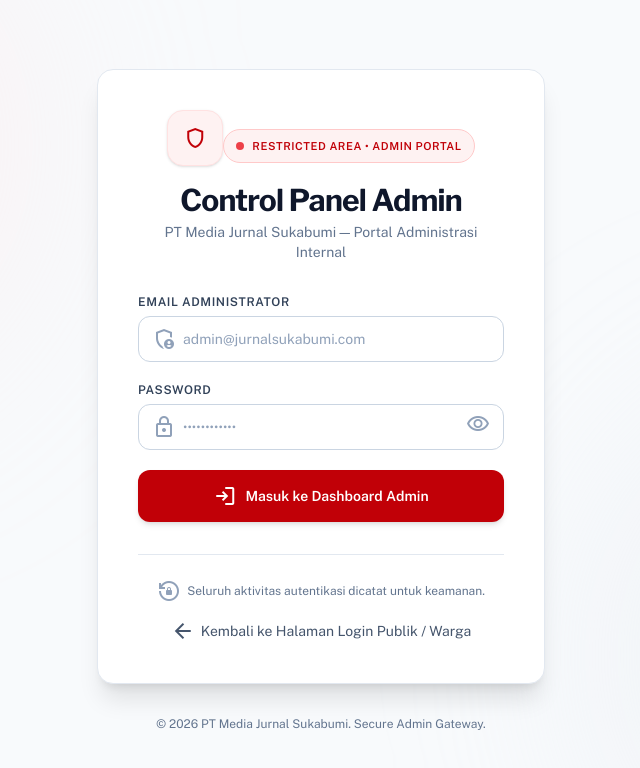
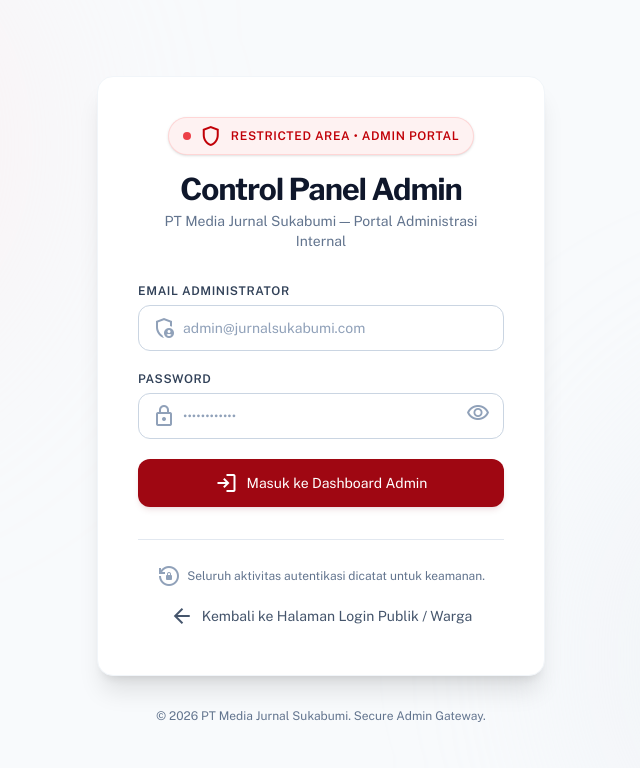
Before and after one commit to dmakapeli-prog/halo-jurnal-app, a Next.js app: page /admin/login in a window 1280 px wide. Shown: the top 768 px of the page, without its empty margins (319-959 px from the left). Built offline with nearby package versions, Linux system fonts and the light colour scheme.

Commit message:
style: polish admin login badge, inputs, and maroon button theme

```diff
--- a/app/admin/login/page.tsx
+++ b/app/admin/login/page.tsx
@@ -100,22 +100,19 @@
       <div className="absolute bottom-[-10%] right-[-10%] w-[450px] h-[450px] bg-slate-200/50 rounded-full blur-[120px] pointer-events-none" />
 
       {/* Main Container / Card */}
-      <div className="w-full max-w-md bg-white border border-slate-200 rounded-2xl p-6 sm:p-8 md:p-10 shadow-xl relative z-10">
+      <div className="w-full max-w-md bg-white border border-slate-100 rounded-2xl p-8 sm:p-10 shadow-xl relative z-10">
         {/* Header Branding */}
         <div className="text-center mb-8">
-          <div className="inline-flex items-center justify-center w-14 h-14 rounded-2xl bg-red-50 border border-red-100 shadow-sm mb-4 text-red-700">
-            <span className="material-symbols-outlined text-[32px]">shield</span>
-          </div>
-
-          <div className="inline-flex items-center gap-2 px-3 py-1 rounded-full bg-red-50 border border-red-200 text-[11px] font-semibold uppercase tracking-wider text-red-700 mb-3">
-            <span className="w-2 h-2 rounded-full bg-red-600 animate-pulse"></span>
-            Restricted Area • Admin Portal
+          <div className="mx-auto inline-flex items-center justify-center gap-2 px-3.5 py-1.5 rounded-full bg-red-50 text-red-700 border border-red-200/70 text-xs font-semibold shadow-sm mb-4">
+            <span className="w-2 h-2 rounded-full bg-red-600 animate-pulse shrink-0"></span>
+            <span className="material-symbols-outlined text-base">shield</span>
+            <span className="uppercase tracking-wider">RESTRICTED AREA • ADMIN PORTAL</span>
           </div>
 
           <h1 className="font-['Libre_Franklin'] text-2xl sm:text-3xl font-bold tracking-tight text-slate-900 mb-1">
             Control Panel Admin
           </h1>
-          <p className="text-xs sm:text-sm text-slate-500 font-['Public_Sans']">
+          <p className="text-xs sm:text-sm text-slate-500 font-['Public_Sans'] mt-1">
             PT Media Jurnal Sukabumi — Portal Administrasi Internal
           </p>
         </div>
@@ -146,7 +143,7 @@
                 onChange={(e) => setEmail(e.target.value)}
                 placeholder="admin@jurnalsukabumi.com"
                 disabled={loading}
-                className="w-full pl-11 pr-4 py-3 bg-white border border-slate-300 rounded-xl text-sm text-slate-900 placeholder:text-slate-400 focus:outline-none focus:border-red-600 focus:ring-2 focus:ring-red-600/20 transition-all disabled:opacity-50"
+                className="w-full pl-11 pr-4 py-3 bg-white border border-slate-300 rounded-xl text-sm text-slate-900 placeholder:text-slate-400 focus:outline-none focus:border-red-700 focus:ring-2 focus:ring-red-700/10 transition-all disabled:opacity-50"
               />
             </div>
           </div>
@@ -167,7 +164,7 @@
                 onChange={(e) => setPassword(e.target.value)}
                 placeholder="••••••••••••"
                 disabled={loading}
-                className="w-full pl-11 pr-12 py-3 bg-white border border-slate-300 rounded-xl text-sm text-slate-900 placeholder:text-slate-400 focus:outline-none focus:border-red-600 focus:ring-2 focus:ring-red-600/20 transition-all disabled:opacity-50"
+                className="w-full pl-11 pr-12 py-3 bg-white border border-slate-300 rounded-xl text-sm text-slate-900 placeholder:text-slate-400 focus:outline-none focus:border-red-700 focus:ring-2 focus:ring-red-700/10 transition-all disabled:opacity-50"
               />
               <button
                 type="button"
@@ -187,7 +184,7 @@
           <button
             type="submit"
             disabled={loading}
-            className="w-full mt-2 py-3.5 px-4 bg-red-700 hover:bg-red-800 text-white font-semibold rounded-xl text-sm transition-all duration-200 shadow-md hover:shadow-lg hover:shadow-red-900/20 flex items-center justify-center gap-2 disabled:opacity-50 cursor-pointer active:scale-[0.98]"
+            className="w-full mt-2 py-3 px-4 bg-red-800 hover:bg-red-900 text-white font-medium rounded-xl text-sm transition-all duration-200 shadow-md shadow-red-900/10 flex items-center justify-center gap-2 disabled:opacity-50 cursor-pointer active:scale-[0.98]"
           >
             {loading ? (
               <>
@@ -213,7 +210,7 @@
           <div>
             <Link
               href="/login"
-              className="text-xs sm:text-sm text-slate-600 hover:text-red-700 font-medium flex items-center justify-center gap-1.5 transition-colors"
+              className="text-xs sm:text-sm text-slate-600 hover:text-red-700 font-medium inline-flex items-center justify-center gap-2 transition-colors"
             >
               <span className="material-symbols-outlined text-base">arrow_back</span>
               <span>Kembali ke Halaman Login Publik / Warga</span>
@@ -235,7 +232,7 @@
     <Suspense
       fallback={
         <div className="min-h-screen bg-slate-50 flex items-center justify-center text-slate-800">
-          <div className="animate-spin rounded-full h-10 w-10 border-t-2 border-b-2 border-red-700"></div>
+          <div className="animate-spin rounded-full h-10 w-10 border-t-2 border-b-2 border-red-800"></div>
         </div>
       }
     >
```
